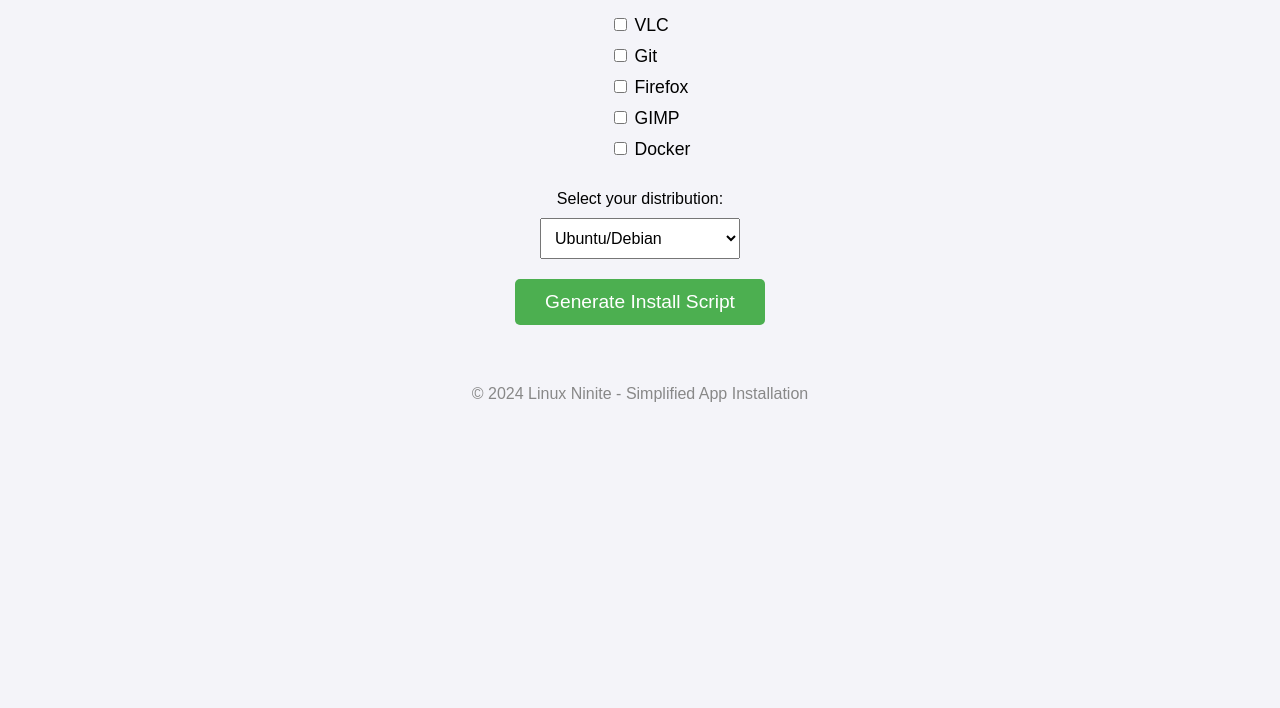
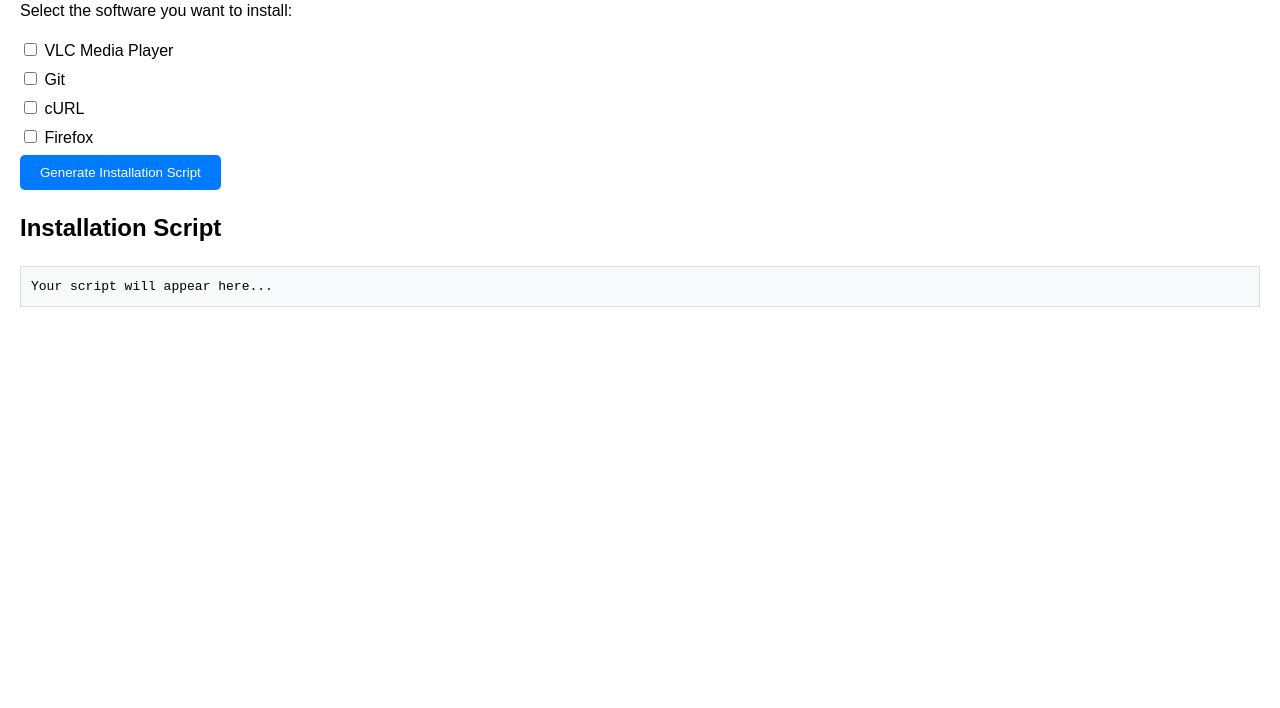
Before and after one commit to louden-preble/linenite, a plain HTML site: page index.html in a window 1280 px wide. Shown: the part 92-800 px from the top of the page. Drawn offline with Linux system fonts and the light colour scheme.

Commit message:
Update index.html

```diff
--- a/index.html
+++ b/index.html
@@ -7,130 +7,83 @@
     <style>
         body {
             font-family: Arial, sans-serif;
-            margin: 0;
-            padding: 0;
-            background-color: #f4f4f9;
+            margin: 20px;
+            line-height: 1.5;
         }
-        h1 {
-            text-align: center;
-            margin: 20px 0;
-            font-size: 2rem;
-            color: #333;
-        }
-        .container {
-            display: flex;
-            flex-direction: column;
-            align-items: center;
-            padding: 20px;
-        }
-        .app-list {
-            list-style: none;
-            padding: 0;
-            margin: 0;
-        }
-        .app-list li {
-            margin: 10px 0;
-            padding-left: 20px;
-            font-size: 1.1rem;
-        }
-        label {
-            font-size: 1rem;
-            margin-top: 20px;
-        }
-        select {
-            padding: 10px;
-            font-size: 1rem;
-            margin: 10px 0 20px;
-            width: 200px;
+        .software-list label {
+            display: block;
+            margin-bottom: 5px;
         }
         button {
-            padding: 12px 30px;
-            font-size: 1.2rem;
-            background-color: #4CAF50;
+            padding: 10px 20px;
+            background-color: #007BFF;
             color: white;
             border: none;
             border-radius: 5px;
             cursor: pointer;
-            transition: background-color 0.3s;
         }
         button:hover {
-            background-color: #45a049;
+            background-color: #0056b3;
         }
-        .footer {
-            text-align: center;
-            margin-top: 40px;
-            color: #888;
+        pre {
+            background-color: #f8f9fa;
+            padding: 10px;
+            border: 1px solid #ddd;
+            overflow-x: auto;
         }
     </style>
 </head>
 <body>
-
-    <div class="container">
-        <h1>Select Apps to Install</h1>
-
-        <!-- List of applications -->
-        <ul class="app-list">
-            <li><input type="checkbox" id="vlc" value="vlc"> VLC</li>
-            <li><input type="checkbox" id="git" value="git"> Git</li>
-            <li><input type="checkbox" id="firefox" value="firefox"> Firefox</li>
-            <li><input type="checkbox" id="gimp" value="gimp"> GIMP</li>
-            <li><input type="checkbox" id="docker" value="docker"> Docker</li>
-            <!-- Add more apps as necessary -->
-        </ul>
-
-        <!-- Select Linux distribution -->
-        <label for="distro">Select your distribution:</label>
-        <select id="distro">
-            <option value="apt">Ubuntu/Debian</option>
-            <option value="dnf">Fedora/RHEL</option>
-            <option value="pacman">Arch Linux</option>
-        </select>
-
-        <!-- Generate Install Script Button -->
-        <button onclick="generateScript()">Generate Install Script</button>
+    <h1>Linux Ninite</h1>
+    <p>Select the software you want to install:</p>
+    <div class="software-list">
+        <label><input type="checkbox" value="vlc"> VLC Media Player</label>
+        <label><input type="checkbox" value="git"> Git</label>
+        <label><input type="checkbox" value="curl"> cURL</label>
+        <label><input type="checkbox" value="firefox"> Firefox</label>
     </div>
-
-    <div class="footer">
-        <p>&copy; 2024 Linux Ninite - Simplified App Installation</p>
-    </div>
+    <button onclick="generateScript()">Generate Installation Script</button>
+    <h2>Installation Script</h2>
+    <pre id="scriptOutput">Your script will appear here...</pre>
 
     <script>
         function generateScript() {
-            const selectedApps = [];
-            const distro = document.getElementById('distro').value;
+            const selected = Array.from(document.querySelectorAll('.software-list input:checked'))
+                .map(input => input.value);
 
-            // Collect selected apps
-            document.querySelectorAll('.app-list input:checked').forEach(checkbox => {
-                selectedApps.push(checkbox.value);
-            });
-
-            if (selectedApps.length === 0) {
-                alert('Please select at least one application.');
+            if (selected.length === 0) {
+                document.getElementById('scriptOutput').textContent = 'Please select at least one software.';
                 return;
             }
 
-            // Generate a script based on the selected apps and distribution
-            let script = "#!/bin/bash\n\n";
+            const distros = `
+# Detect Linux distribution
+if [ -f /etc/os-release ]; then
+    . /etc/os-release
+    OS=$ID
+else
+    echo "Unsupported Linux distribution."
+    exit 1
+fi
 
-            if (distro === 'apt') {
-                script += "sudo apt update\n";
-                selectedApps.forEach(app => script += `sudo apt install -y ${app}\n`);
-            } else if (distro === 'dnf') {
-                script += "sudo dnf check-update\n";
-                selectedApps.forEach(app => script += `sudo dnf install -y ${app}\n`);
-            } else if (distro === 'pacman') {
-                script += "sudo pacman -Syu --noconfirm\n";
-                selectedApps.forEach(app => script += `sudo pacman -S --noconfirm ${app}\n`);
-            }
-
-            // Download the script (you could also send this script to a backend server to generate and send as a file)
-            const blob = new Blob([script], { type: 'text/plain' });
-            const link = document.createElement('a');
-            link.href = URL.createObjectURL(blob);
-            link.download = 'install_apps.sh';
-            link.click();
+# Installation commands
+case $OS in
+    ubuntu|debian)
+        sudo apt update && sudo apt install -y ${selected.join(' ')}
+        ;;
+    fedora|rhel)
+        sudo dnf install -y ${selected.join(' ')}
+        ;;
+    arch)
+        sudo pacman -S --noconfirm ${selected.join(' ')}
+        ;;
+    *)
+        echo "Unsupported distribution: $OS"
+        ;;
+esac
+`;
+            document.getElementById('scriptOutput').textContent = distros;
         }
     </script>
-
 </body>
 </html>
```
